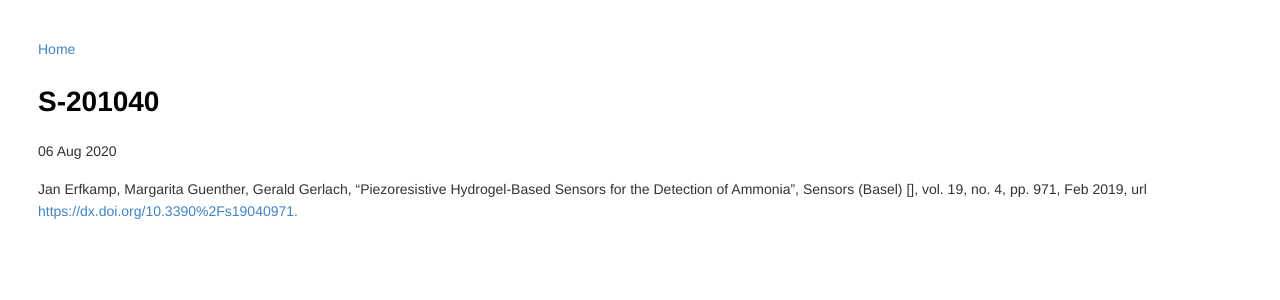
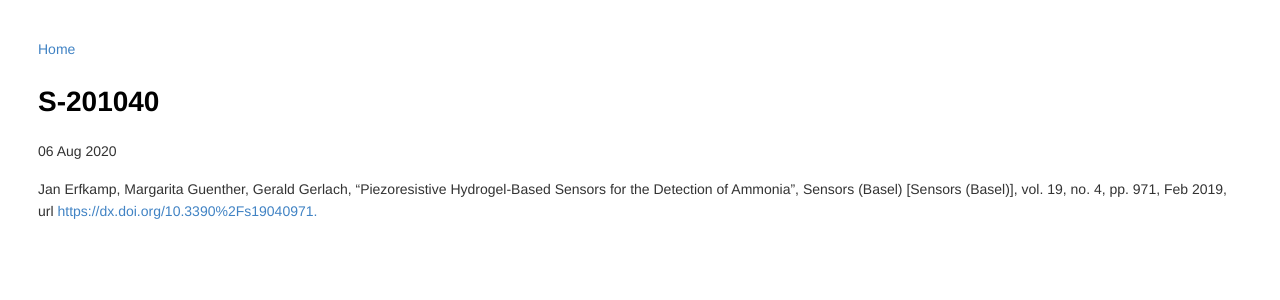
Before and after one commit to literaturx/literaturx.github.io, a Jekyll site: the page built from _posts/20/2020-08-06-2.md, in a window 1280 px wide. Shown: the top 300 px of the page. Built offline with Jekyll 4.4.1, drawn with Linux system fonts in a browser that asks for light colours.

Commit message:
+3 from yesterday

```diff
--- a/_posts/20/2020-08-06-2.md
+++ b/_posts/20/2020-08-06-2.md
@@ -2,9 +2,9 @@
 layout: post
 author: literaturx
 title: "S-201040"
-category: "manual"
+category: "journal"
 tags: ["amonia", "sensor"]
-date: 2020-08-06 12:02:00 +07
+date: 2020-08-06 12:03:00 +07
 ---
 
-Jan Erfkamp, Margarita Guenther, Gerald Gerlach, "Piezoresistive Hydrogel-Based Sensors for the Detection of Ammonia", Sensors (Basel) [], vol. 19, no. 4, pp. 971, Feb 2019, url <https://dx.doi.org/10.3390%2Fs19040971>[.]()
+Jan Erfkamp, Margarita Guenther, Gerald Gerlach, "Piezoresistive Hydrogel-Based Sensors for the Detection of Ammonia", Sensors (Basel) [Sensors (Basel)], vol. 19, no. 4, pp. 971, Feb 2019, url <https://dx.doi.org/10.3390%2Fs19040971>[.](https://drive.google.com/file/d/1KiTS67ug0mI1dm0Rk-gW0-HbpI5Wv56h/view?usp=sharing)
```
